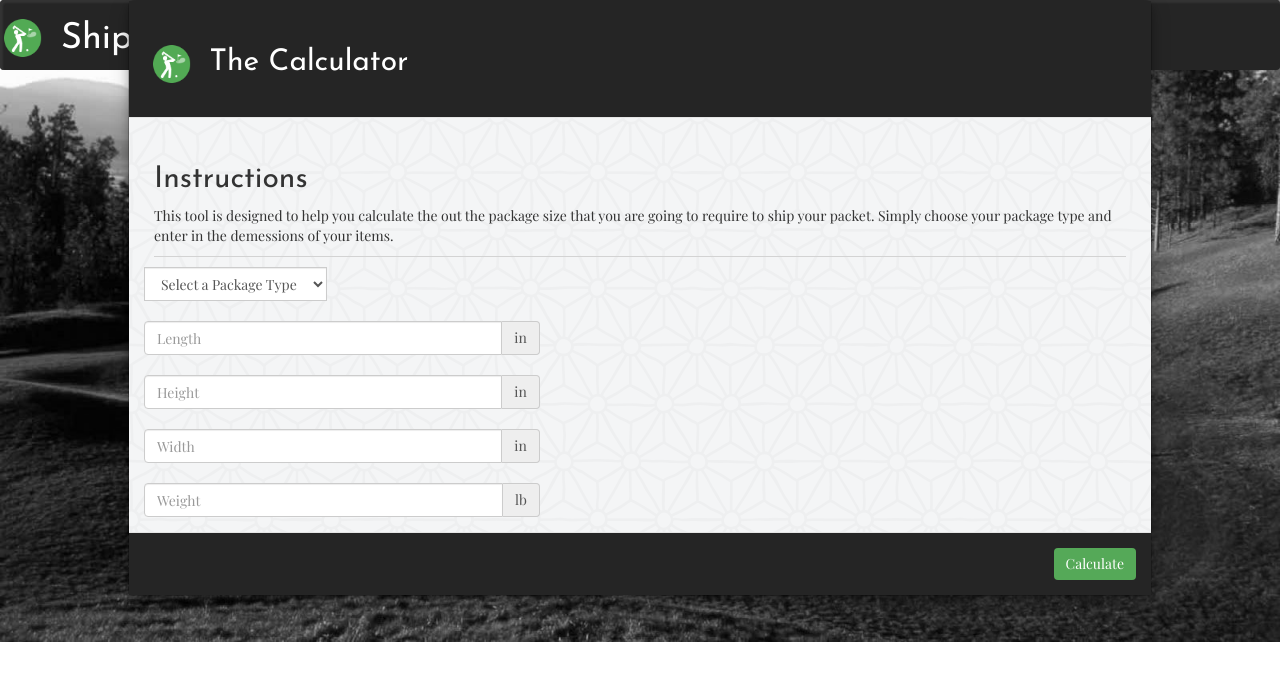
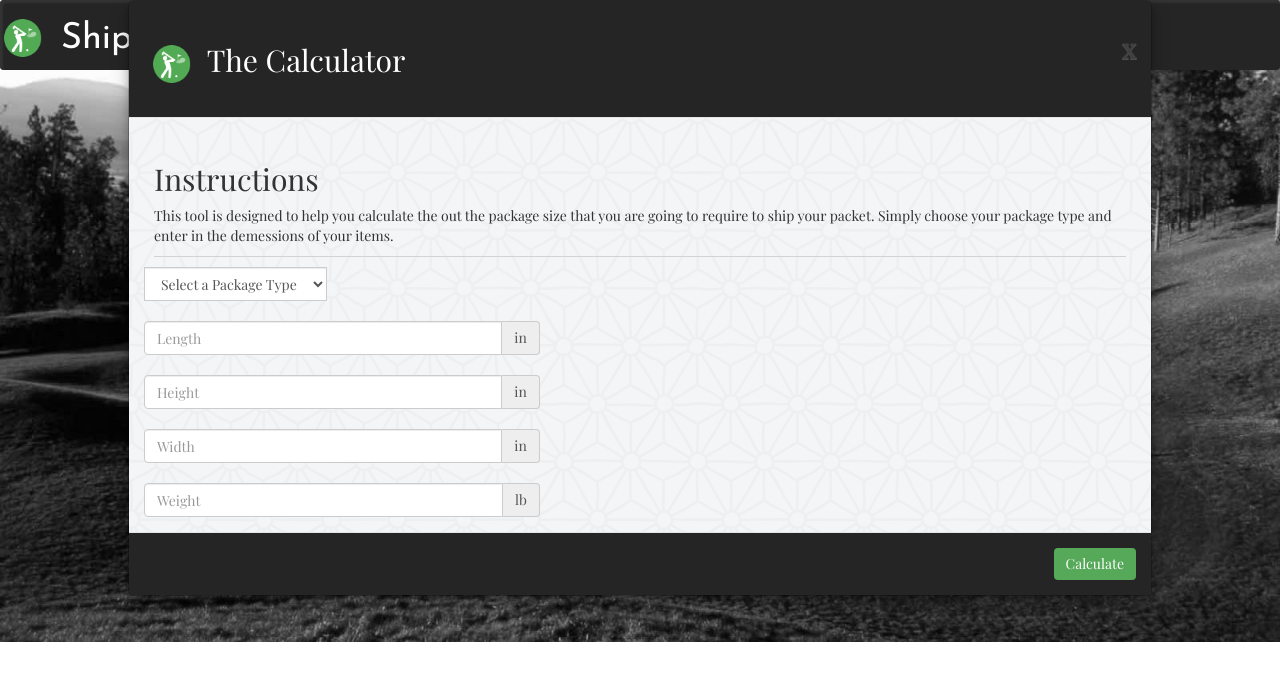
Before and after one commit to jdcarroll/shipSticksCodingChallenge, a plain HTML site: page public/index.html in a window 1280 px wide. Both pictures are taken after a click on the button "Launch Calculator". Drawn offline with nearby package versions, Linux system fonts and the light colour scheme; no server answers.

Commit message:
adding finishing touches

```diff
--- a/public/index.html
+++ b/public/index.html
@@ -39,7 +39,8 @@
 	<!-- modal header and descripter -->
   <div class="modal-header">
   	<!-- Icon and Header -->
-    <h2> <img id="favIcon" alt="Brand" src="assets/ship_icon.png"> The Calculator</h2>
+    <h2> <img id="favIcon" alt="Brand" src="assets/ship_icon.png"> The Calculator <span class="close">x</span></h2>
+
   </div>
   <div class="modal-body ">
   	<!-- Brief Description of how to use the calculator -->
--- a/public/js/main.js
+++ b/public/js/main.js
@@ -9,6 +9,8 @@ $(document).ready(function(){
 	var btn = document.getElementById("myBtn");
 	// Create counter to prevent ajax load happining more than once
 	var counter = 0;
+	// close span
+	var close = $('.close')[0];
 	// When the user clicks on the button, open the modal
 	btn.onclick = function() {
 		// change style property to block and enable th view of the modal
@@ -30,6 +32,10 @@ $(document).ready(function(){
 	    $('#calculatorForm')[0].reset();
 	    // hide the flash message element to give a clean template for user
 	    $('#flash').hide();
+	}
+	// When the user clicks on <span> (x), close the modal
+	close.onclick = function() {
+	    modal.style.display = "none";
 	}
 	// the execution function to the db
 	$("#calculate").click(function(){
--- a/styles/main.scss
+++ b/styles/main.scss
@@ -7,10 +7,22 @@ body {
     background-image : url('../assets/golfCourse_gallery1.jpg');
     background-repeat: no-repeat;
     background-size: cover;
+    /* Permalink - use to edit and share this gradient: http://colorzilla.com/gradient-editor/#e5e5e5+0,000000+99 */
+    background: #e5e5e5; /* Old browsers */
+    background: -moz-linear-gradient(top, #e5e5e5 0%, #000000 99%); /* FF3.6-15 */
+    background: -webkit-linear-gradient(top, #e5e5e5 0%,#000000 99%); /* Chrome10-25,Safari5.1-6 */
+    background: linear-gradient(to bottom, #e5e5e5 0%,#000000 99%); /* W3C, IE10+, FF16+, Chrome26+, Opera12+, Safari7+ */
+    filter: progid:DXImageTransform.Microsoft.gradient( startColorstr='#e5e5e5', endColorstr='#000000',GradientType=0 ); /* IE6-9 */
+    copy
+
 }
 h1, h3 {
     font-family: 'Josefin Sans', sans-serif;
     color: $mainHeadingColor;
+}
+span {
+    color:white;
+
 }
 // overwriting bootstrap colors for btn-primary
 .btn-primary{
@@ -40,7 +52,7 @@ h1, h3 {
 }
 // main button that launches modal
 #myBtn{
-    margin: 75px -50px;
+    margin: 55px auto;
     position:relative;
     top:50%;
     left:50%;
@@ -82,6 +94,18 @@ h1, h3 {
     background-color: #252525;
     color: white;
 }
+.close {
+    color: #aaa;
+    float: right;
+    font-size: 28px;
+    font-weight: bold;
+    &:hover,
+    &:focus {
+        color: black;
+        text-decoration: none;
+        cursor: pointer;
+    }
+}
 
 // /* Modal Content */
 .modal-content {
```
Also changed, not shown: public/css/main.css.
